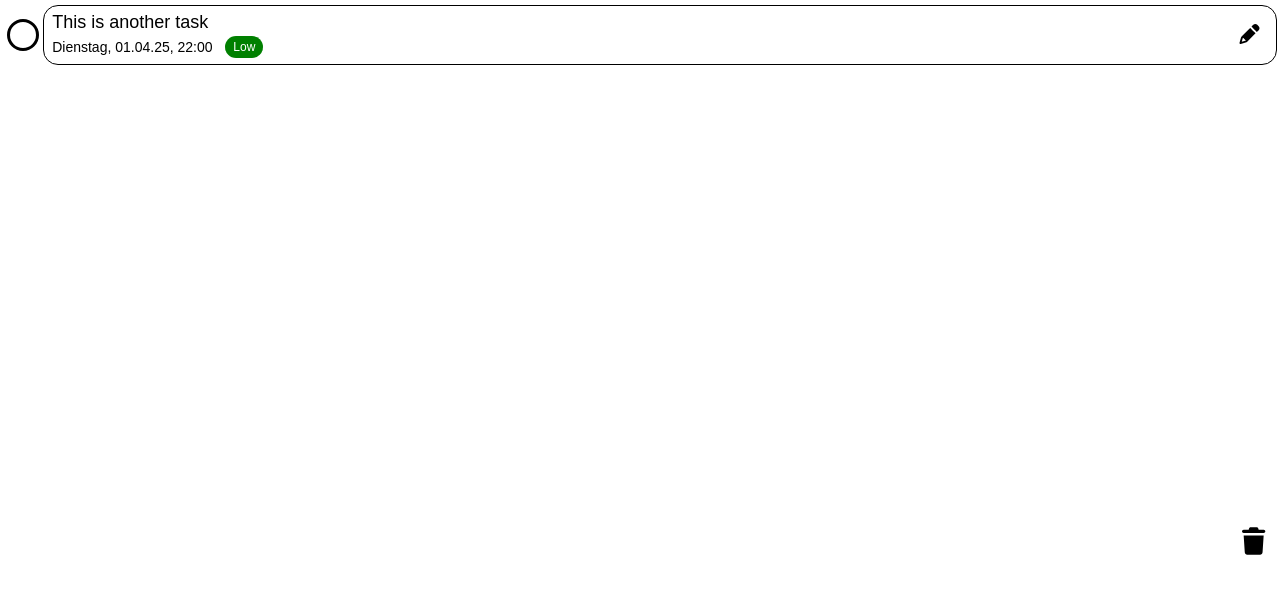
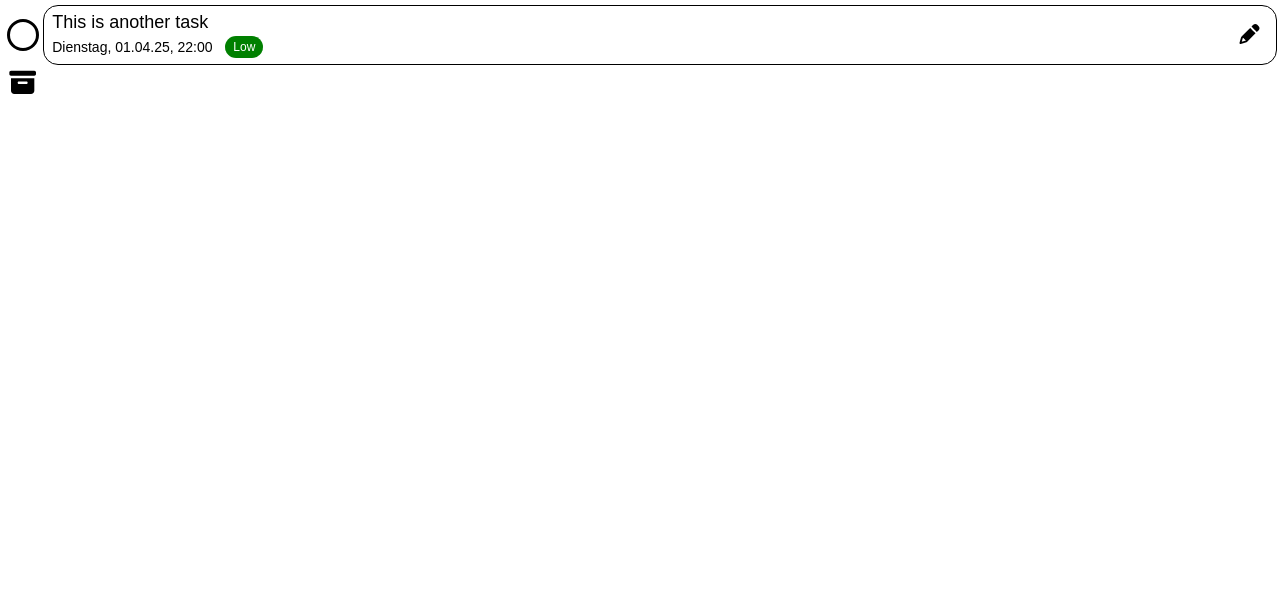
Before and after one commit to keckamreck/backendbanditen, a Next.js app: page /list/1 in a window 1280 px wide. Shown: the part 204-797 px from the top of the page. Built offline with nearby package versions, Linux system fonts and the light colour scheme.

Commit message:
started to add routing to other sides

```diff
--- a/src/app/_components/TopBar.tsx
+++ b/src/app/_components/TopBar.tsx
@@ -8,18 +8,20 @@ import { faPencil } from "@fortawesome/free-solid-svg-icons";
 import { faCheck } from "@fortawesome/free-solid-svg-icons";
 import { faX } from "@fortawesome/free-solid-svg-icons";
 import { useState } from "react";
+import { useRouter } from "next/navigation";
 
 export function TopBar({ ListId }: { ListId: number }) {
   const list = getList(ListId);
   const [editmode, setEditmode] = useState(false);
   const [listname, setlistname] = useState(list.title);
+  const router = useRouter();
   return (
     <div className={styles.container}>
       <div className={styles.topBar}>
         <button
           id="ButtonBack"
           className={styles.buttonBack}
-          onClick={() => console.log("Back clicked")}
+          onClick={() => router.push(`/dashboard`)}
         >
           <FontAwesomeIcon icon={faX} />
         </button>
--- a/src/app/list/[id]/page.module.css
+++ b/src/app/list/[id]/page.module.css
@@ -39,3 +39,9 @@ body {
   right: 4px;
   bottom: 40px;
 }
+
+.buttonArchive {
+  position: fixed;
+  left: 4px;
+  bottom: 40px;
+}
--- a/src/app/list/[id]/page.tsx
+++ b/src/app/list/[id]/page.tsx
@@ -6,16 +6,16 @@ import { getList } from "@/app/_models/function";
 import { getTaskofList } from "@/app/_models/function";
 import { TaskCard } from "@/app/_components/TaskCard";
 import { FontAwesomeIcon } from "@fortawesome/react-fontawesome";
-// import { faPencil } from "@fortawesome/free-solid-svg-icons";
 import { faCirclePlus } from "@fortawesome/free-solid-svg-icons/faCirclePlus";
-// import { faX } from "@fortawesome/free-solid-svg-icons";
 import styles from "./page.module.css";
 import { ButtonSort } from "@/app/_components/ButtonSort";
 import { useState } from "react";
 import { useParams } from "next/navigation";
-import { DeleteButton } from "@/app/_components/button";
+import { ArchiveButton, DeleteButton } from "@/app/_components/button";
+import { useRouter } from "next/navigation";
 
 function List({ ListId }: { ListId: number }) {
+  const router = useRouter();
   const list = getList(ListId);
   const initialTasks = getTaskofList(ListId);
   const [tasks, setTasks] = useState(initialTasks);
@@ -42,14 +42,13 @@ function List({ ListId }: { ListId: number }) {
         </div>
         <button
           className={styles.buttonAdd}
-          onClick={() => console.log("new task")}
+          onClick={() => router.push(`/createTodo/`)}
         >
           <FontAwesomeIcon icon={faCirclePlus} />
         </button>
       </div>
       <div className={styles.tasks}>
         {sortedTasks
-          // .filter((task) => !task.done)
           .filter((task) => !task.done || fadingTaskIds.has(task.id))
           .map((task) => (
             <div
@@ -59,7 +58,7 @@ function List({ ListId }: { ListId: number }) {
               <TaskCard
                 key={task.id}
                 task={task}
-                onPencilClick={() => console.log("Pencil clicked")}
+                onPencilClick={() => router.push(`/editTodo/${task.id}`)}
                 onDoneClick={() => {
                   setFadingTaskIds((prev) => new Set(prev).add(task.id));
                   setTasks((prev) =>
@@ -79,7 +78,11 @@ function List({ ListId }: { ListId: number }) {
             </div>
           ))}
       </div>
-      <DeleteButton className={styles.buttonDelete}></DeleteButton>
+      {/* <DeleteButton className={styles.buttonDelete} onClick={}></DeleteButton> */}
+      <ArchiveButton
+        className={styles.buttonArchive}
+        onClick={() => router.push(`/archive/${ListId}`)}
+      ></ArchiveButton>
     </div>
   );
 }
```
